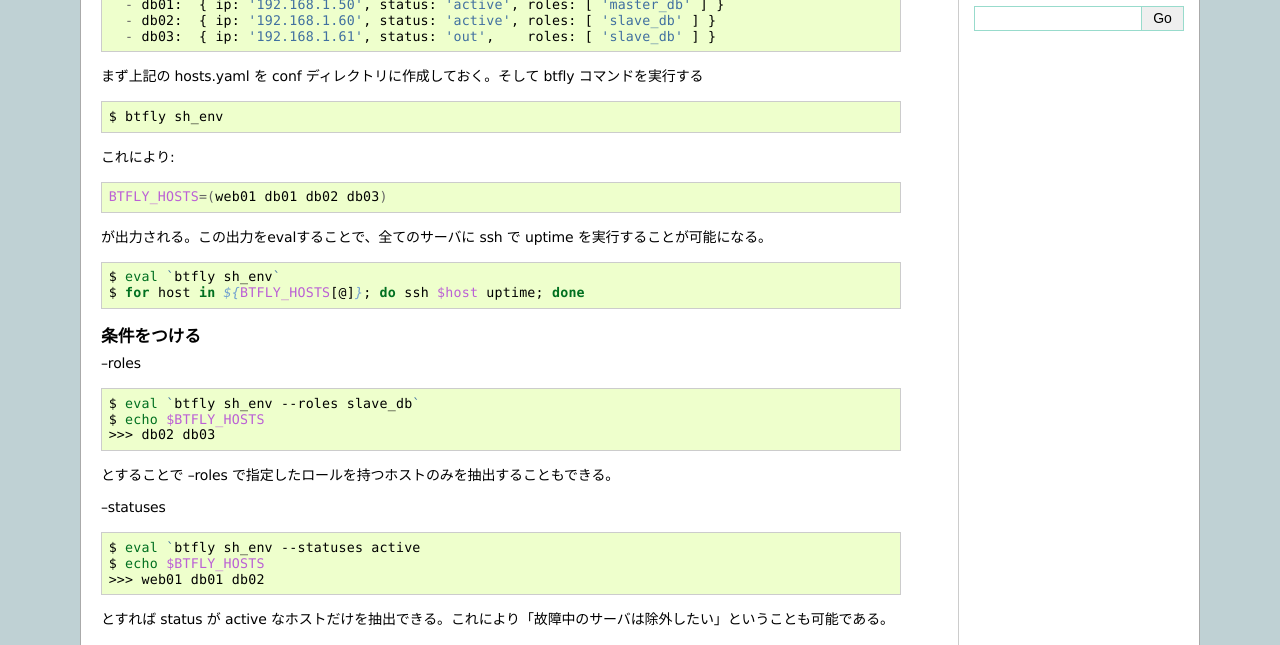
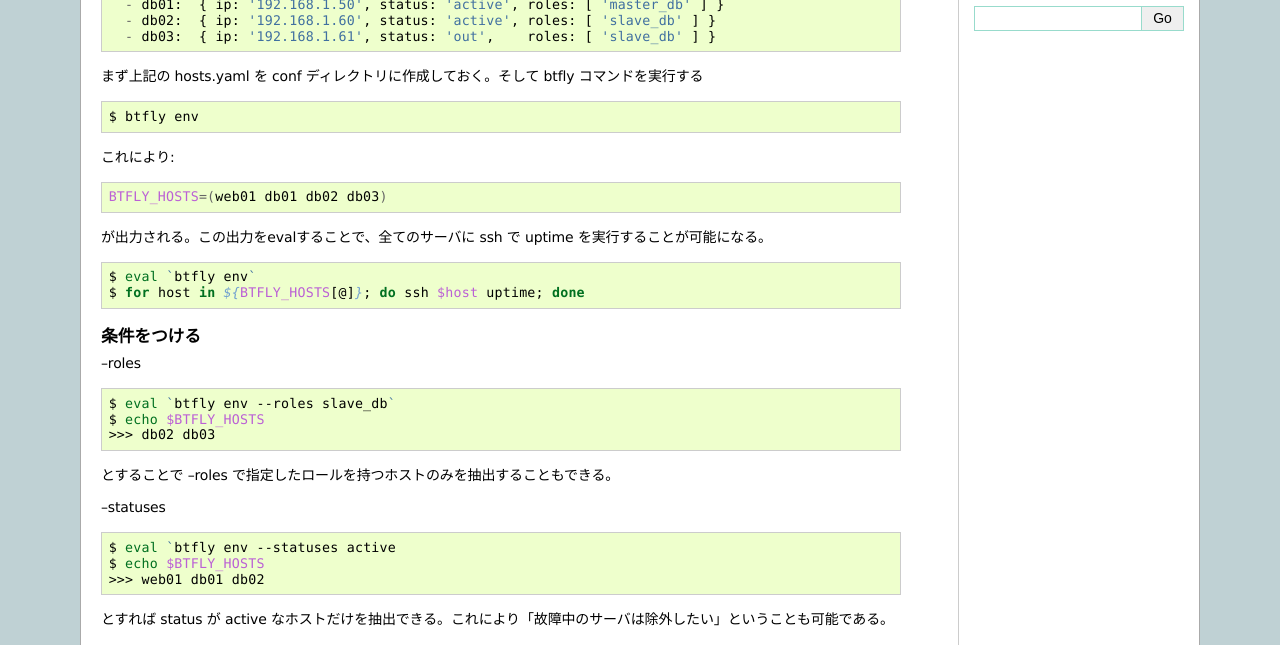
Before and after one commit to oinume/btfly, a Sphinx documentation site: the page built from docs/index.rst, in a window 1280 px wide. Shown: the part 393-1038 px from the top of the page. Built offline with Sphinx 7.4.7, drawn with Linux system fonts in a browser that asks for light colours.

```diff
--- a/docs/index.rst
+++ b/docs/index.rst
@@ -30,7 +30,7 @@ hosts.yaml::
 
 まず上記の hosts.yaml を conf ディレクトリに作成しておく。そして btfly コマンドを実行する ::
 
-  $ btfly sh_env
+  $ btfly env
 
 これにより::
 
@@ -38,7 +38,7 @@ hosts.yaml::
 
 が出力される。この出力をevalすることで、全てのサーバに ssh で uptime を実行することが可能になる。 ::
 
-  $ eval `btfly sh_env`
+  $ eval `btfly env`
   $ for host in ${BTFLY_HOSTS[@]}; do ssh $host uptime; done
 
 条件をつける
@@ -46,7 +46,7 @@ hosts.yaml::
 
 --roles ::
 
-  $ eval `btfly sh_env --roles slave_db`
+  $ eval `btfly env --roles slave_db`
   $ echo $BTFLY_HOSTS
   >>> db02 db03
 
@@ -54,7 +54,7 @@ hosts.yaml::
 
 --statuses ::
 
-  $ eval `btfly sh_env --statuses active
+  $ eval `btfly env --statuses active
   $ echo $BTFLY_HOSTS
   >>> web01 db01 db02
 
```
Also changed, not shown: 1 other file.
